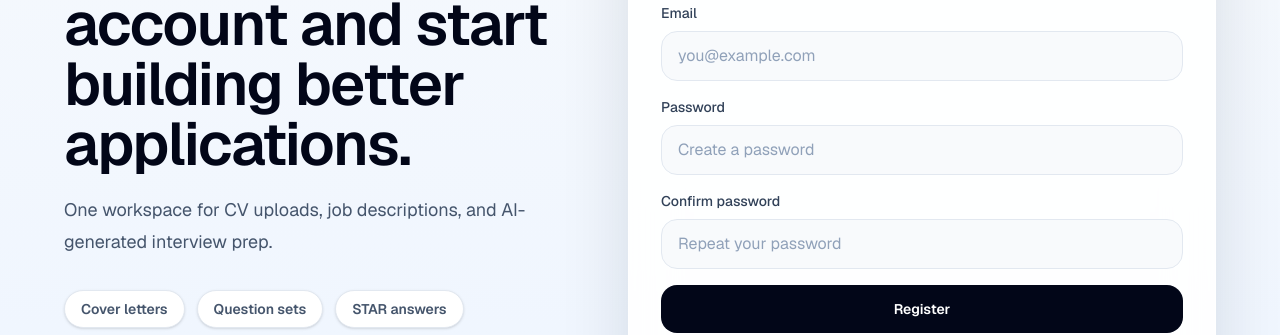
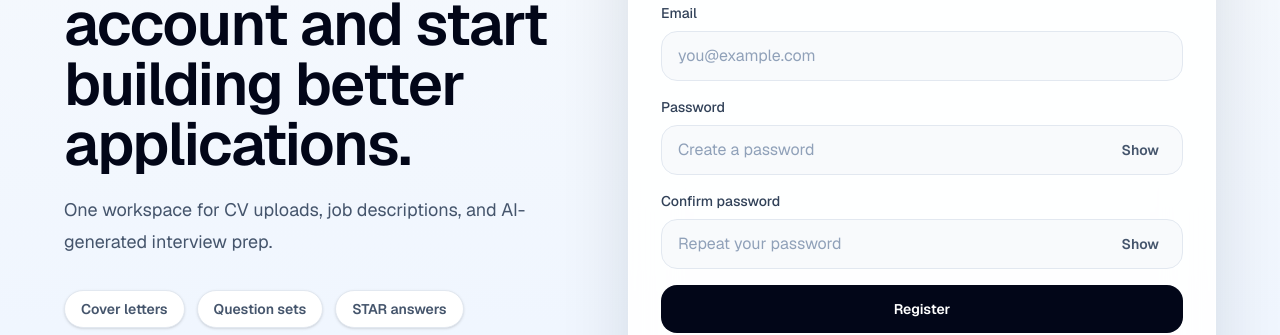
Before and after one commit to Dguminski12/jobmate, a Next.js app: page /register in a window 1280 px wide. Shown: the part 345-680 px from the top of the page. Built offline with nearby package versions, Linux system fonts and the light colour scheme; no server answers.

Commit message:
Add password visibility toggles to auth forms

```diff
--- a/components/auth/login-form.tsx
+++ b/components/auth/login-form.tsx
@@ -24,6 +24,7 @@ export default function LoginForm() {
   const [isPending, startTransition] = useTransition();
   const [formError, setFormError] = useState<string | null>(null);
   const [fieldErrors, setFieldErrors] = useState<FieldErrors>({});
+  const [isPasswordVisible, setIsPasswordVisible] = useState(false);
 
   function handleSubmit(event: React.FormEvent<HTMLFormElement>) {
     event.preventDefault();
@@ -68,14 +69,23 @@ export default function LoginForm() {
       </label>
       <label className="block">
         <span className="mb-2 block text-sm font-medium text-slate-700">Password</span>
+        <div className="relative">
           <input
-          type="password"
+            type={isPasswordVisible ? "text" : "password"}
             name="password"
             autoComplete="current-password"
             placeholder="Enter your password"
             aria-invalid={Boolean(fieldErrors.password)}
-          className="w-full rounded-2xl border border-slate-200 bg-slate-50 px-4 py-3 text-slate-950 outline-none transition placeholder:text-slate-400 focus:border-slate-400"
+            className="w-full rounded-2xl border border-slate-200 bg-slate-50 px-4 py-3 pr-20 text-slate-950 outline-none transition placeholder:text-slate-400 focus:border-slate-400"
           />
+          <button
+            type="button"
+            onClick={() => setIsPasswordVisible((previous) => !previous)}
+            className="absolute inset-y-0 right-3 my-auto h-9 rounded-full px-3 text-sm font-semibold text-slate-600 transition hover:text-slate-950"
+          >
+            {isPasswordVisible ? "Hide" : "Show"}
+          </button>
+        </div>
         {fieldErrors.password ? (
           <p className="mt-2 text-sm text-rose-600">{fieldErrors.password}</p>
         ) : null}
--- a/components/auth/register-form.tsx
+++ b/components/auth/register-form.tsx
@@ -25,6 +25,8 @@ export default function RegisterForm() {
   const [formError, setFormError] = useState<string | null>(null);
   const [successMessage, setSuccessMessage] = useState<string | null>(null);
   const [fieldErrors, setFieldErrors] = useState<FieldErrors>({});
+  const [isPasswordVisible, setIsPasswordVisible] = useState(false);
+  const [isConfirmPasswordVisible, setIsConfirmPasswordVisible] = useState(false);
 
   function handleSubmit(event: React.FormEvent<HTMLFormElement>) {
     event.preventDefault();
@@ -98,28 +100,46 @@ export default function RegisterForm() {
       </label>
       <label className="block">
         <span className="mb-2 block text-sm font-medium text-slate-700">Password</span>
+        <div className="relative">
           <input
-          type="password"
+            type={isPasswordVisible ? "text" : "password"}
             name="password"
             autoComplete="new-password"
             placeholder="Create a password"
             aria-invalid={Boolean(fieldErrors.password)}
-          className="w-full rounded-2xl border border-slate-200 bg-slate-50 px-4 py-3 text-slate-950 outline-none transition placeholder:text-slate-400 focus:border-slate-400"
+            className="w-full rounded-2xl border border-slate-200 bg-slate-50 px-4 py-3 pr-20 text-slate-950 outline-none transition placeholder:text-slate-400 focus:border-slate-400"
           />
+          <button
+            type="button"
+            onClick={() => setIsPasswordVisible((previous) => !previous)}
+            className="absolute inset-y-0 right-3 my-auto h-9 rounded-full px-3 text-sm font-semibold text-slate-600 transition hover:text-slate-950"
+          >
+            {isPasswordVisible ? "Hide" : "Show"}
+          </button>
+        </div>
         {fieldErrors.password ? (
           <p className="mt-2 text-sm text-rose-600">{fieldErrors.password}</p>
         ) : null}
       </label>
       <label className="block">
         <span className="mb-2 block text-sm font-medium text-slate-700">Confirm password</span>
+        <div className="relative">
           <input
-          type="password"
+            type={isConfirmPasswordVisible ? "text" : "password"}
             name="confirmPassword"
             autoComplete="new-password"
             placeholder="Repeat your password"
             aria-invalid={Boolean(fieldErrors.confirmPassword)}
-          className="w-full rounded-2xl border border-slate-200 bg-slate-50 px-4 py-3 text-slate-950 outline-none transition placeholder:text-slate-400 focus:border-slate-400"
+            className="w-full rounded-2xl border border-slate-200 bg-slate-50 px-4 py-3 pr-20 text-slate-950 outline-none transition placeholder:text-slate-400 focus:border-slate-400"
           />
+          <button
+            type="button"
+            onClick={() => setIsConfirmPasswordVisible((previous) => !previous)}
+            className="absolute inset-y-0 right-3 my-auto h-9 rounded-full px-3 text-sm font-semibold text-slate-600 transition hover:text-slate-950"
+          >
+            {isConfirmPasswordVisible ? "Hide" : "Show"}
+          </button>
+        </div>
         {fieldErrors.confirmPassword ? (
           <p className="mt-2 text-sm text-rose-600">{fieldErrors.confirmPassword}</p>
         ) : null}
```
Lines whose indentation alone changed are shown as unchanged.
